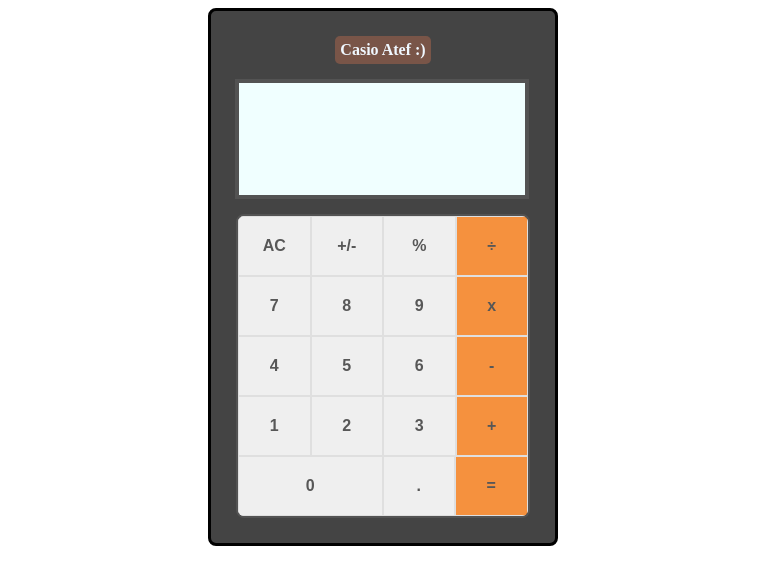
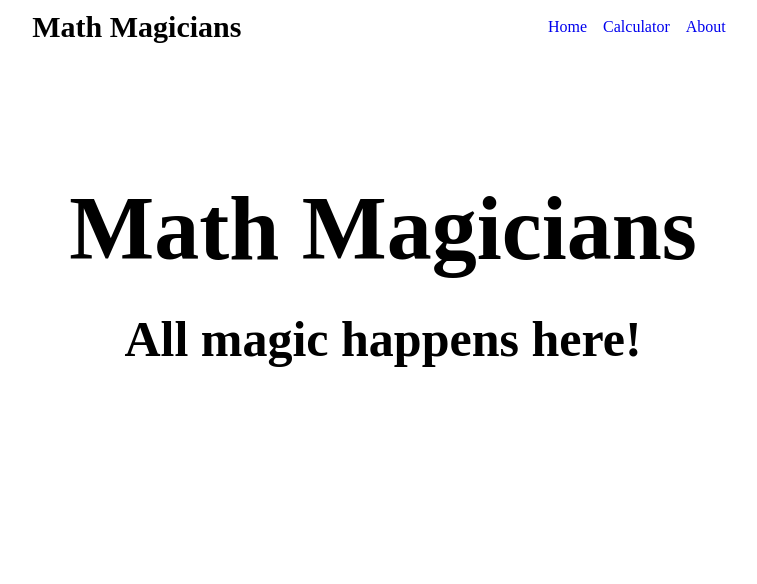
Before and after one commit to Mohamed-js/math-magicians, a React (Create React App) app: page / in a window 1280 px wide. Shown: the top 584 px of the page, without its empty margins (257-1014 px from the left). Built offline with nearby package versions, Linux system fonts and the light colour scheme.

Commit message:
make home and about pages

```diff
--- a/package.json
+++ b/package.json
@@ -16,7 +16,8 @@
     "react": "^17.0.2",
     "react-dom": "^17.0.2",
     "react-scripts": "4.0.3",
-    "web-vitals": "^1.1.1"
+    "web-vitals": "^1.1.1",
+    "react-router-dom": "^5.2.0"
   },
   "scripts": {
     "start": "react-scripts start",
@@ -41,5 +42,8 @@
       "last 1 firefox version",
       "last 1 safari version"
     ]
+  },
+  "devDependencies": {
+    "react-router-dom": "^5.2.0"
   }
 }
--- /dev/null
+++ b/src/components/About.js
@@ -0,0 +1,10 @@
+import React from 'react';
+
+const About = () => (
+  <>
+    <h1>Who we are?</h1>
+    <h3>A group of math lovers who want the world to be hehehehehehe.</h3>
+  </>
+);
+
+export default About;
--- a/src/components/App.js
+++ b/src/components/App.js
@@ -12,7 +12,8 @@ const App = () => {
 
   const btnClick = (btnName) => {
     const newResult = calculate(data, btnName);
-    setData(newResult);
+    const { total, next, operation } = newResult;
+    setData({ total, next, operation });
   };
 
   return (
--- /dev/null
+++ b/src/components/Home.js
@@ -0,0 +1,10 @@
+import React from 'react';
+
+const Home = () => (
+  <>
+    <h1>Math Magicians</h1>
+    <h3>All magic happens here!</h3>
+  </>
+);
+
+export default Home;
--- /dev/null
+++ b/src/components/Navbar.js
@@ -0,0 +1,16 @@
+import { Link } from 'react-router-dom';
+
+const Navbar = () => (
+  <nav className="nav">
+    <div className="max-width flex-row">
+      <div className="nav-logo">Math Magicians</div>
+      <div className="tabs flex-row">
+        <Link to="/">Home</Link>
+        <Link to="/calculator">Calculator</Link>
+        <Link to="/about">About</Link>
+      </div>
+    </div>
+  </nav>
+);
+
+export default Navbar;
--- a/src/index.js
+++ b/src/index.js
@@ -1,11 +1,24 @@
 import React from 'react';
 import ReactDOM from 'react-dom';
 import './style.css';
+import { BrowserRouter as Router, Route, Switch } from 'react-router-dom';
+import Home from './components/Home';
+import About from './components/About';
 import App from './components/App';
+import Navbar from './components/Navbar';
 
 ReactDOM.render(
   <React.StrictMode>
-    <App />
+    <Router>
+      <Navbar />
+      <div className="main max-width">
+        <Switch>
+          <Route exact path="/" component={Home} />
+          <Route path="/about" component={About} />
+          <Route path="/calculator" component={App} />
+        </Switch>
+      </div>
+    </Router>
   </React.StrictMode>,
   document.getElementById('root'),
 );
--- a/src/style.css
+++ b/src/style.css
@@ -1,5 +1,12 @@
 * {
   box-sizing: border-box;
+  margin: 0;
+}
+
+#root {
+  height: 100vh;
+  display: flex;
+  flex-direction: column;
 }
 
 h1 {
@@ -70,3 +77,53 @@ h1 {
   flex-direction: column;
   justify-content: space-around;
 }
+
+/* NAVBAR STYLES */
+
+nav {
+  padding: 10px;
+  align-self: flex-start;
+  width: 100%;
+}
+
+.main {
+  display: flex;
+  flex-direction: column;
+  height: calc(100% - 300px);
+  align-self: center;
+  width: 100%;
+}
+
+.max-width {
+  max-width: 1000px;
+  margin: auto;
+}
+
+.flex-row {
+  display: flex;
+  flex-flow: row wrap;
+  align-items: center;
+  justify-content: space-around;
+}
+
+.nav-logo {
+  font-size: 30px;
+  font-weight: 800;
+}
+
+.tabs a {
+  margin: 8px;
+  text-decoration: none;
+}
+
+/* HOME */
+h1 {
+  font-size: 90px;
+  text-align: center;
+}
+
+h3 {
+  font-size: 50px;
+  margin-top: 30px;
+  text-align: center;
+}
```
Also changed, not shown: 1 other file (tests, documents, lock files or other folders).
